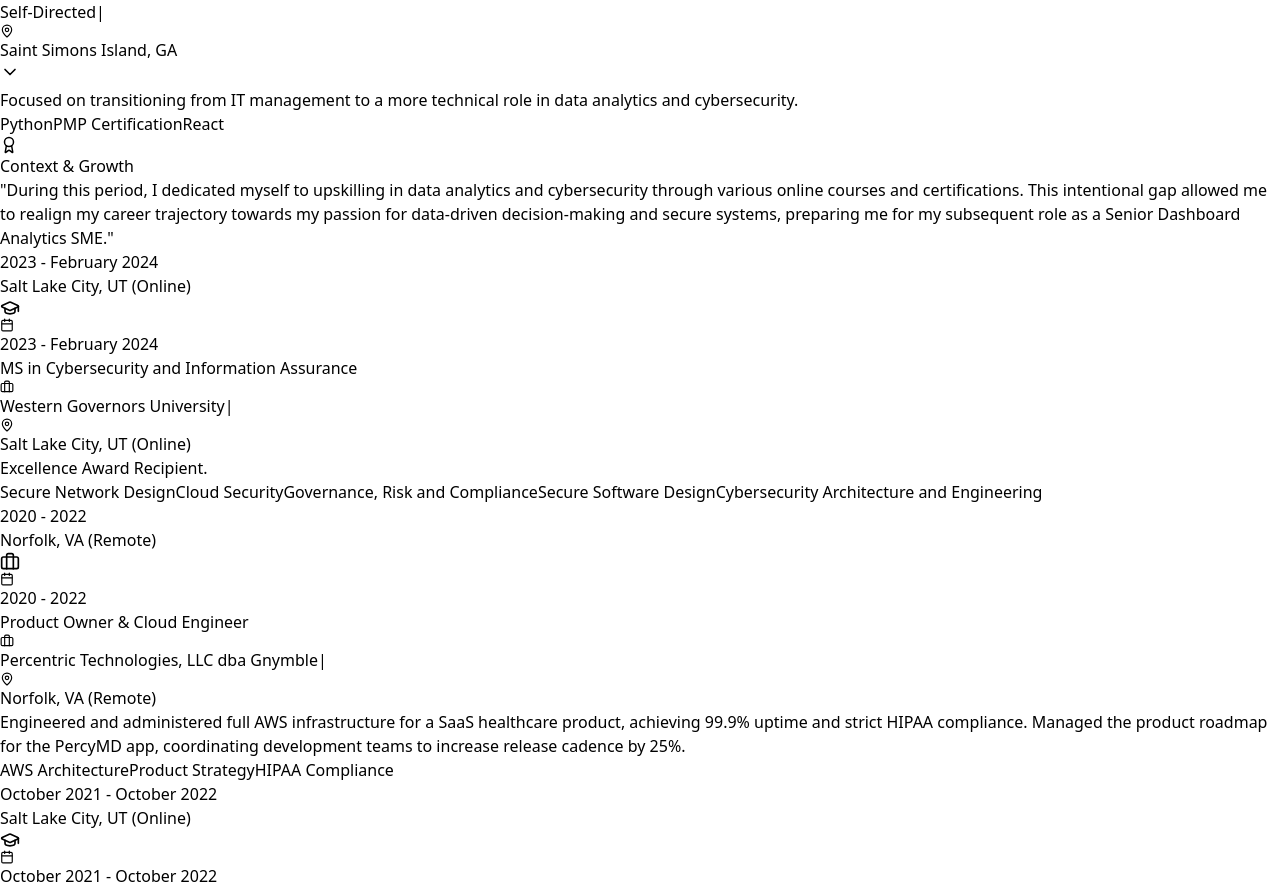
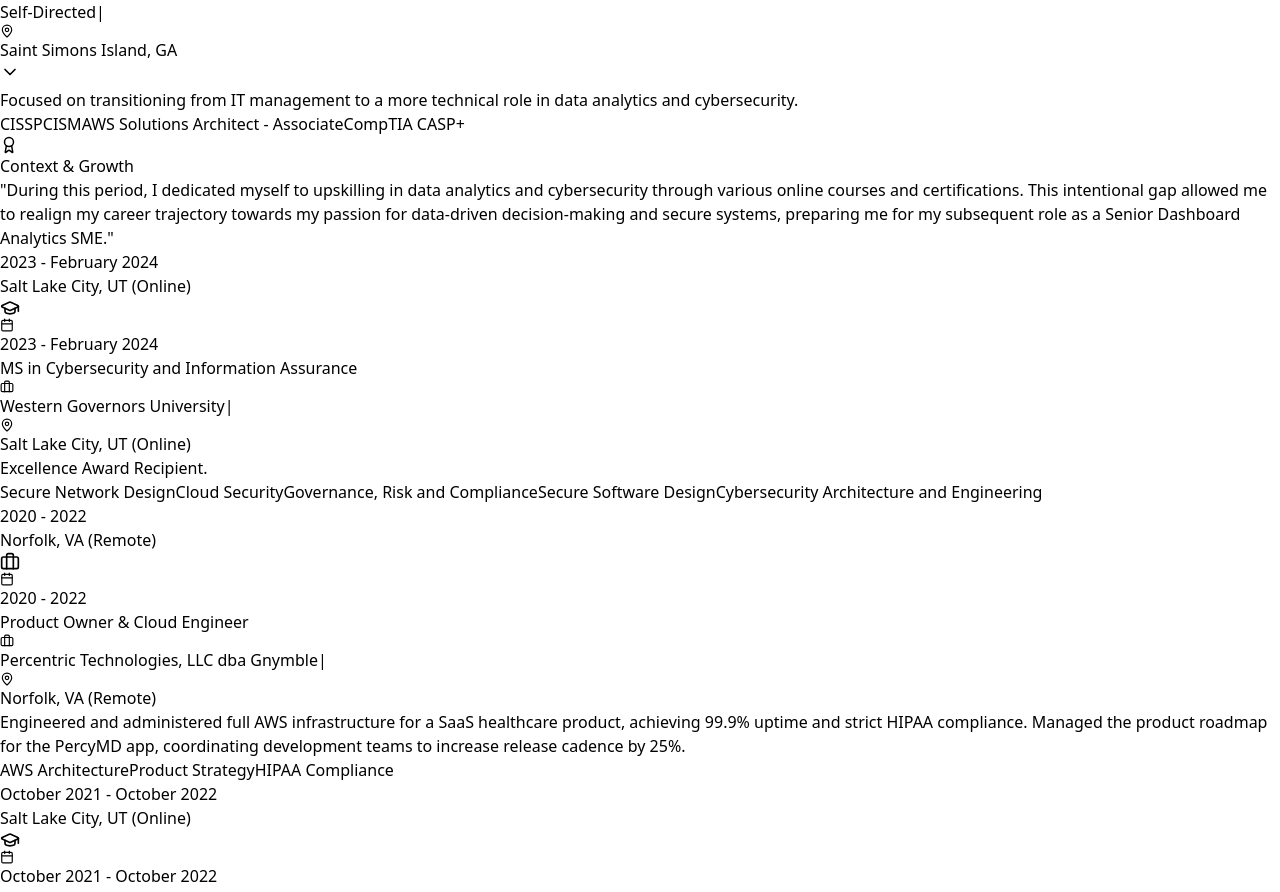
Before and after one commit to johnhshepard/Visual-Career-History-React-GCP, a React (Vite) app: page / in a window 1280 px wide. Shown: the part 908-1800 px from the top of the page. Built offline with nearby package versions, Linux system fonts and the light colour scheme.

Commit message:
Modify tags.

```diff
--- a/src/App.jsx
+++ b/src/App.jsx
@@ -34,7 +34,7 @@
     period: 'March - May 2024 (3 months)',
     description: 'Focused on transitioning from IT management to a more technical role in data analytics and cybersecurity.',
     context: 'During this period, I dedicated myself to upskilling in data analytics and cybersecurity through various online courses and certifications. This intentional gap allowed me to realign my career trajectory towards my passion for data-driven decision-making and secure systems, preparing me for my subsequent role as a Senior Dashboard Analytics SME.',
-    tags: ['Python', 'PMP Certification', 'React']
+    tags: ['CISSP', 'CISM', 'AWS Solutions Architect - Associate', 'CompTIA CASP+']
   },
       {
     id: 3,
```
